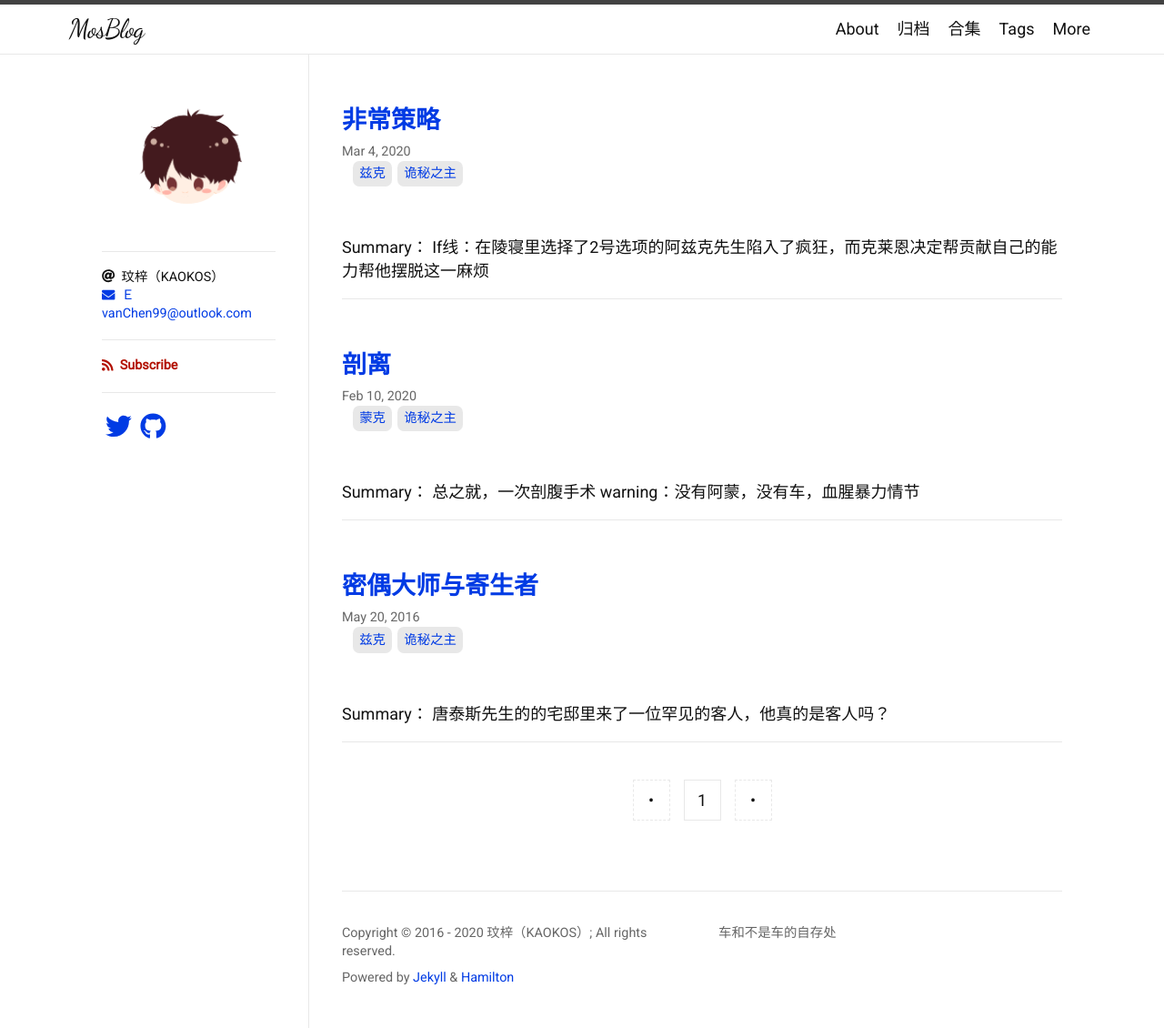
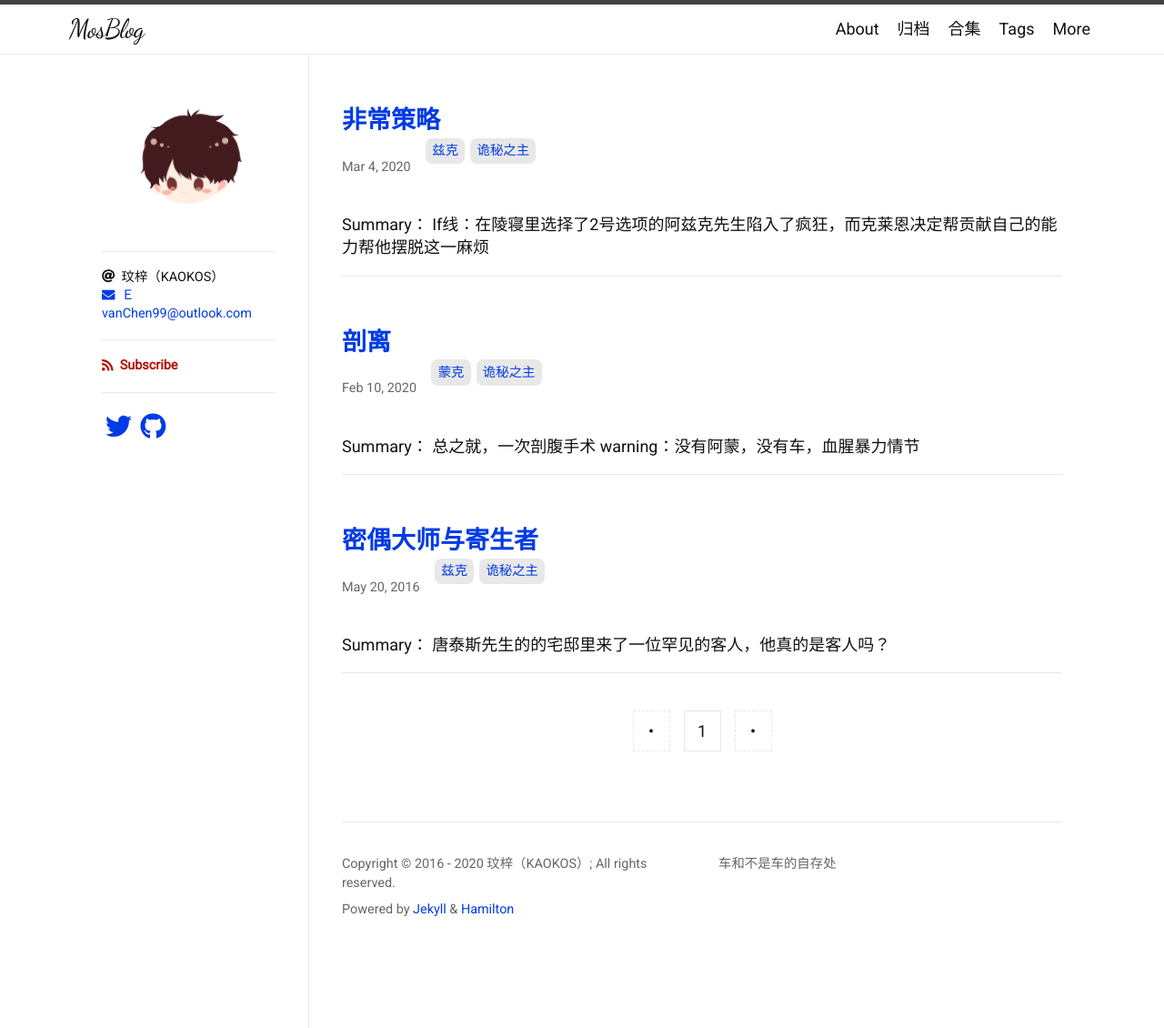
Before and after one commit to Snaky9/SBlog, a Jekyll site: the page built from index.html, in a window 1280 px wide. Shown: the whole page at 91% size. Built offline with Jekyll 4.4.1, drawn with Linux system fonts in a browser that asks for light colours; nearby versions of some CDN libraries; some web fonts are replaced; the list of posts is cut into pages by our own code.

Commit message:
8.5 add tag

```diff
--- a/_layouts/home.html
+++ b/_layouts/home.html
@@ -23,9 +23,8 @@ layout: default
           </a>
         </h2>
         <span class="post-meta">{{ post.date | date: date_format }}</span>
-        <span>
           {% if post.tags.size > 0 %}
-          <div class="post-meta">
+          <span class="post-meta">
 
           <ul class="post-taxonomies post-tags">
           {% assign tags = post.tags | sort %}
@@ -36,9 +35,8 @@ layout: default
             </li>
           {% endfor %}
           </ul>
-          </div>
+          </span>
          {% endif %}
-        </span>
         {%- if post.show_excerpts != false -%}
           <div class="post-excerpt">{{ post.excerpt | strip_html }}</div>
         {%- endif -%}
```
